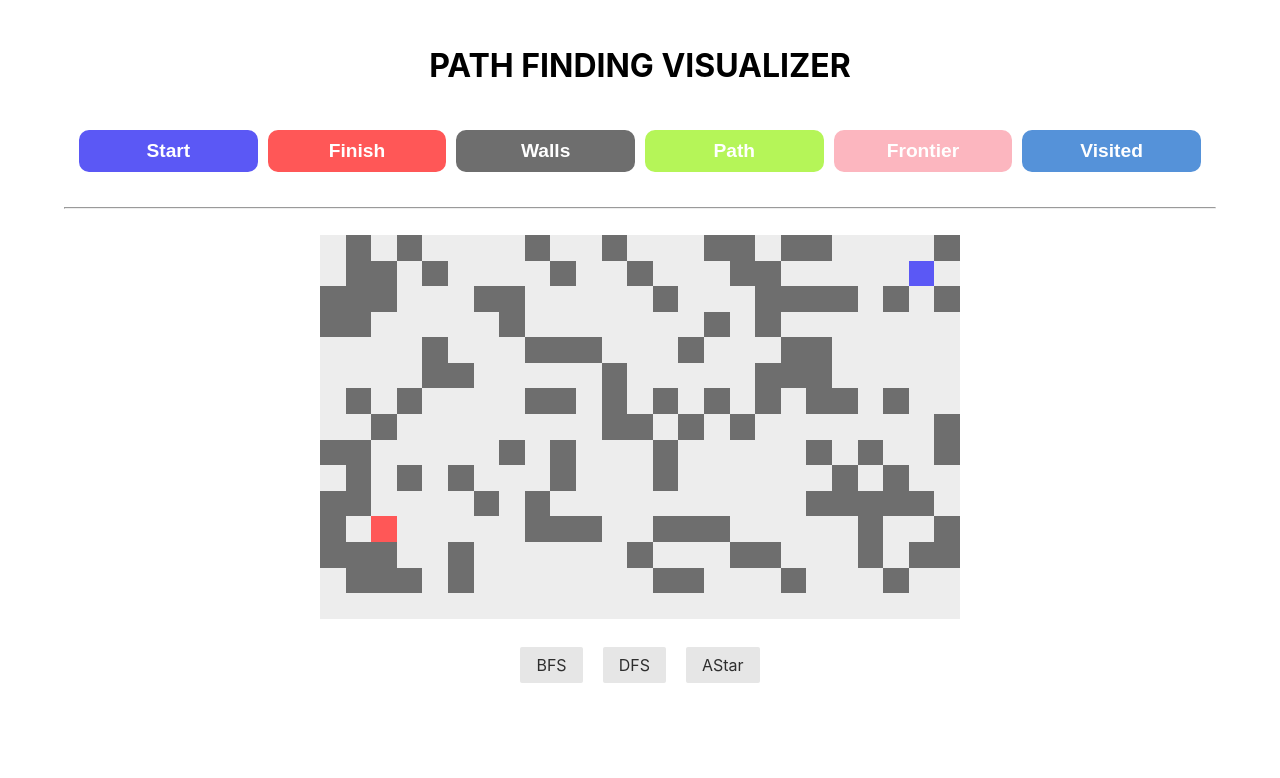
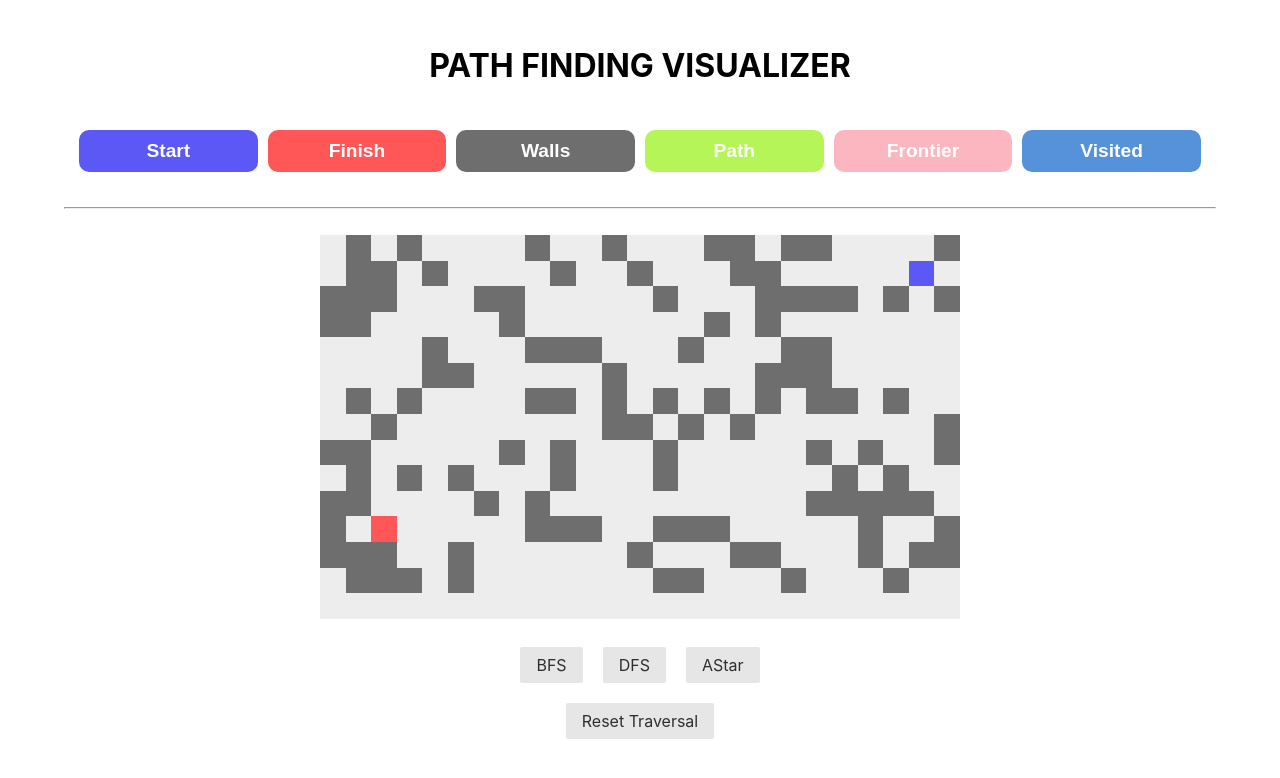
Before and after one commit to ytm127/path-finding-visualizer, a React (Create React App) app: page / in a window 1280 px wide. Shown: the top 778 px of the page. Built offline with nearby package versions, Linux system fonts and the light colour scheme.

Commit message:
added resetting traversal functionality

```diff
--- a/src/components/Grid.js
+++ b/src/components/Grid.js
@@ -300,6 +300,11 @@ class Grid extends React.Component {
 		this.setState({ copyState });
 	};
 
+	resetTraversal = () => {
+		let grid = buildGrid();
+		this.setState({ grid: grid });
+	}
+
 	render() {
 		return (
 			<div>
@@ -336,6 +341,11 @@ class Grid extends React.Component {
 				<button className="button-xlarge pure-button" style={{ margin: 10 }} onClick={this.visualizeAstar}>
 					AStar
 				</button>
+				<div>
+				<button className="button-xlarge pure-button" style={{ margin: 10 }} onClick={this.resetTraversal}>
+					Reset Traversal
+				</button>
+				</div>
 			</div>
 		);
 	}
```
